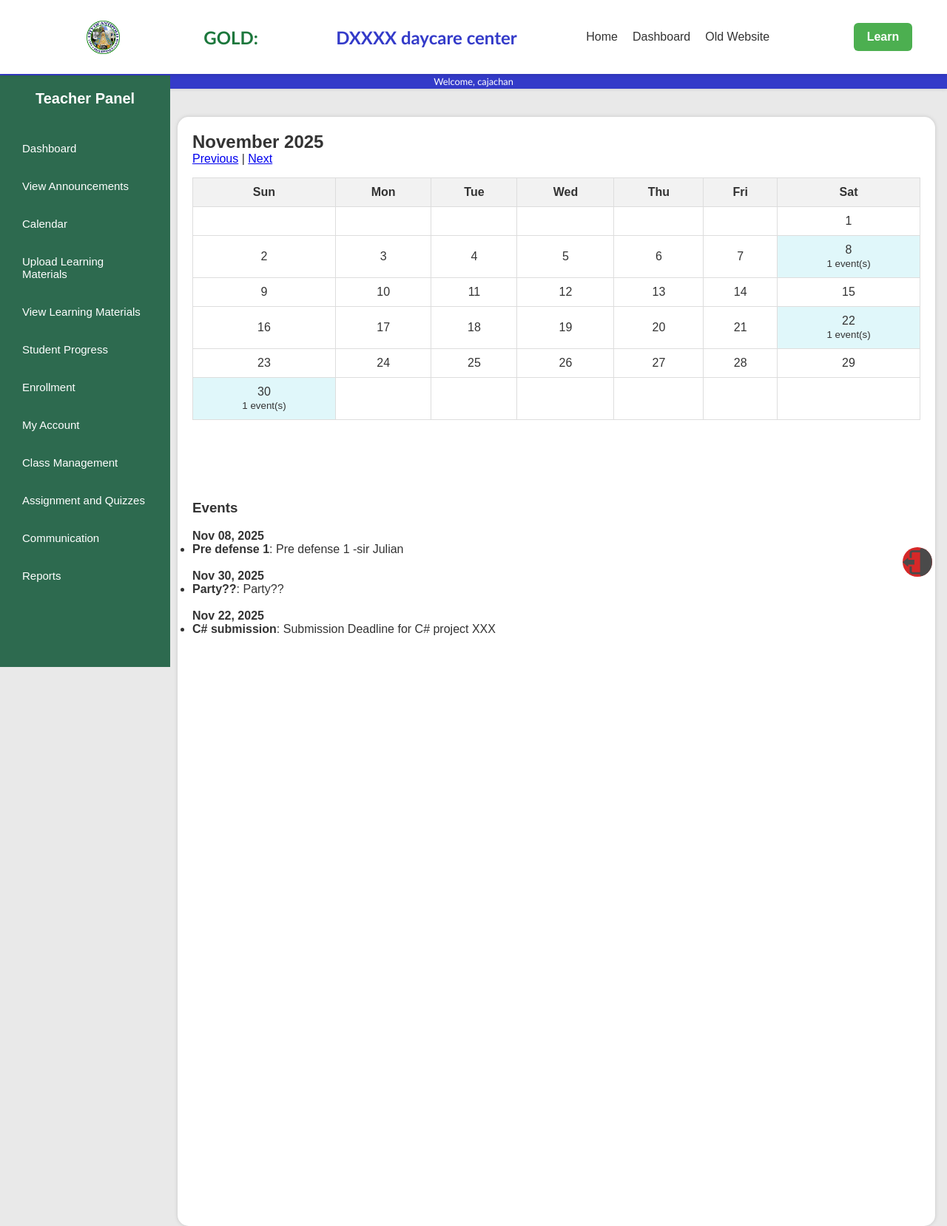
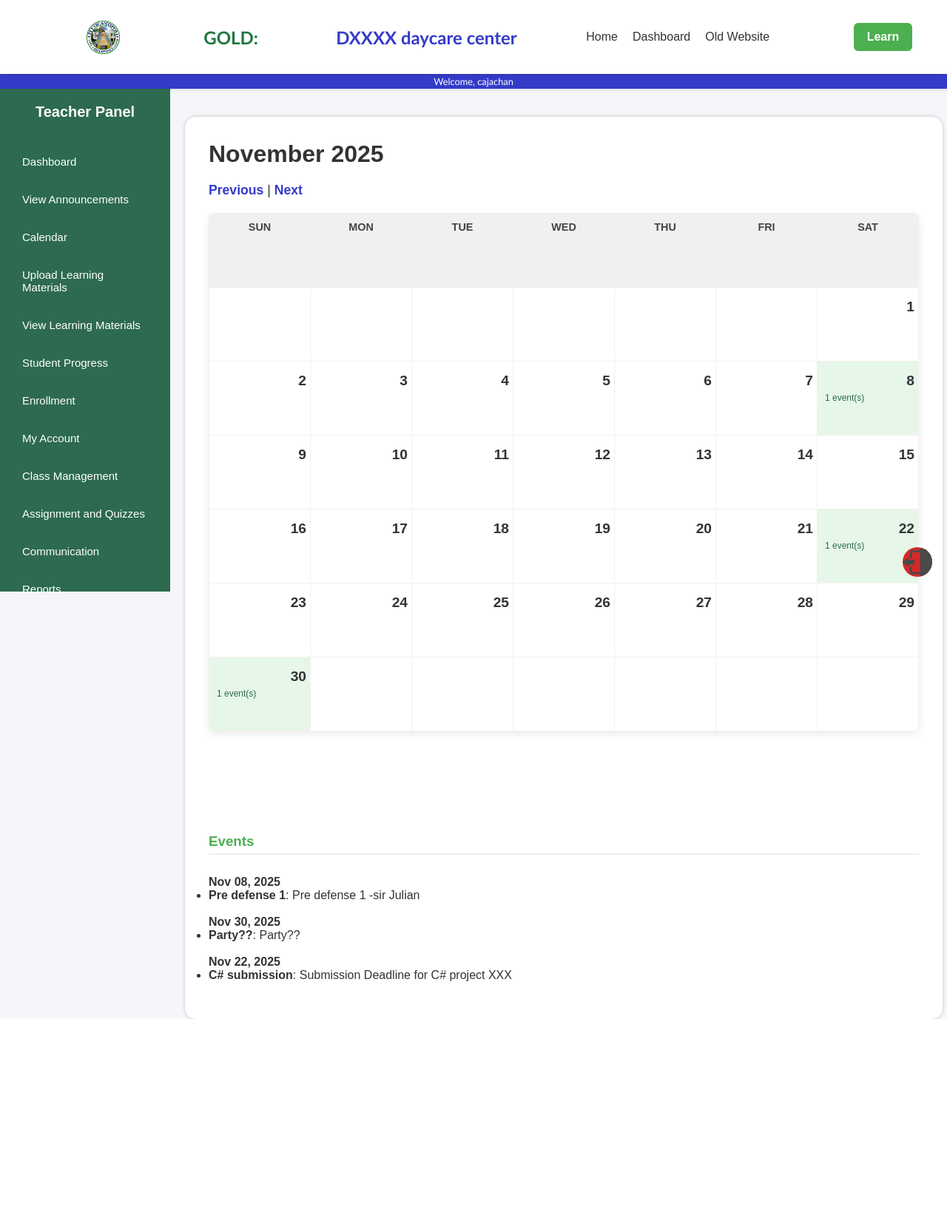
Before and after one commit to oquendopw0722/Itoyungfilenatatapusin, a PHP site: page /calendar2.php in a window 1280 px wide. Shown: the whole page at 74% size. After the commit the page ends 1378 px from the top, so only its background shows below. Run offline with PHP 8.4, Linux system fonts and the light colour scheme; a user stored in the database is signed in; data comes from the database, SQL or seed files in the repository.

Commit message:
update november 14 ver 4

```diff
--- a/calendar2.php
+++ b/calendar2.php
@@ -129,57 +129,250 @@
     <link rel="stylesheet" href="css/style1.css">
     <link rel="stylesheet" href="css2/dashboard.css">
     <style>
+        /* ---------------------------------------------------- */
+        /* 1. Sidebar and Layout Fixes (Based on previous conversation) */
+        /* ---------------------------------------------------- */
+        body {
+            background-color: #f4f6f9;
+            /* Light background for main content area */
+            font-family: 'Poppins', sans-serif;
+        }
+
+        /* Fix the sidebar position to start below the Topbar (100px + 20px = 120px) */
+        .sidebar {
+            position: fixed;
+            /* Ensure it stays in place */
+            top: 120px !important;
+            height: calc(100vh - 120px) !important;
+            overflow-y: auto !important;
+            overflow-x: hidden !important;
+            /* The width is assumed to be 230px from your style1.css */
+        }
+
+        /* Fix the main content area to start below the Topbar and next to the sidebar */
+        .Home_container {
+            /* Adjust margin-left to match sidebar width (230px) + some padding */
+            margin-left: 250px;
+            padding: 2rem;
+            /* Push content down to start below the sticky Topbar (120px + extra padding) */
+            min-height: 100vh;
+            /* Ensure container spans full viewport height */
+        }
+
+        .Home_content {
+            padding: 0;
+            margin: 0;
+        }
+
+
+        /* ---------------------------------------------------- */
+        /* 2. Calendar Component Styling */
+        /* ---------------------------------------------------- */
+
+        h2 {
+            margin-bottom: 20px;
+            font-size: 2rem;
+        }
+
+        h3 {
+            color: #4CAF50;
+            /* Green highlight color */
+            margin-top: 30px;
+            margin-bottom: 10px;
+            border-bottom: 2px solid #eee;
+            padding-bottom: 5px;
+        }
+
+        .navigation {
+            margin-bottom: 20px;
+            font-size: 1.1rem;
+        }
+
+        .navigation a {
+            color: #343bc9;
+            text-decoration: none;
+            font-weight: bold;
+            transition: color 0.2s;
+        }
+
+        .navigation a:hover {
+            color: #171d8a;
+        }
+
+        /* Calendar Table */
         .calendar {
             width: 100%;
             border-collapse: collapse;
+            table-layout: fixed;
+            /* Ensures uniform column width */
+            background-color: white;
+            box-shadow: 0 4px 12px rgba(0, 0, 0, 0.08);
+            border-radius: 8px;
+            overflow: hidden;
+            /* Helps with border-radius on table */
         }
 
         .calendar th,
         .calendar td {
-            padding: 10px;
-            border: 1px solid #ddd;
+            padding: 15px 5px;
+            height: 100px;
+            /* Set a minimum height for each day cell */
+            vertical-align: top;
+            text-align: right;
+            border: 1px solid #f0f0f0;
+            font-size: 1.2rem;
+            position: relative;
+        }
+
+        .calendar th {
+            background-color: #f0f0f0;
+            color: #444;
+            text-transform: uppercase;
+            font-size: 0.9rem;
+            padding: 10px 5px;
             text-align: center;
         }
 
-        .calendar th {
-            background-color: #f2f2f2;
+        /* Day Number Positioning */
+        .calendar td {
+            font-weight: bold;
+            color: #333;
         }
 
-        .event {
-            background-color: #e0f7fa;
+        /* Event Indicator */
+        .calendar td small {
+            display: block;
+            font-size: 0.75rem;
+            color: #2d6a4f;
+            /* Green */
+            font-weight: normal;
+            margin-top: 5px;
+            text-align: left;
+            padding-left: 5px;
         }
 
-        .navigation {
-            margin-bottom: 1rem;
+        .calendar .event {
+            background-color: #e6f7e9;
+            /* Very light green background for event days */
+            cursor: pointer;
         }
 
-        .event-form {
-            margin-top: 1rem;
+        .calendar .event:hover {
+            background-color: #d8f5dc;
         }
 
-        .sidebar {
-            margin-top: 102px;
-            margin-bottom: 100px;
-            overflow-y: scroll;
+        /* ---------------------------------------------------- */
+        /* 3. Event Form Styling (Add/Edit) */
+        /* ---------------------------------------------------- */
+        .event-form {
+            background: white;
+            padding: 25px;
+            border-radius: 8px;
+            box-shadow: 0 2px 8px rgba(0, 0, 0, 0.1);
+            max-width: 500px;
+            margin-bottom: 40px;
         }
 
-        .Home_container {
-            margin-left: 240px;
+        .event-form form {
+            display: flex;
+            flex-direction: column;
+            gap: 10px;
         }
 
-        .event-actions {
-            margin-left: 1rem;
+        .event-form label {
+            font-weight: 600;
+            color: #555;
+            margin-top: 5px;
         }
 
-        .Home_container {
-            margin-left: 240px;
-            height: 1500px;
+        .event-form input[type="date"],
+        .event-form input[type="text"],
+        .event-form textarea {
+            padding: 10px;
+            border: 1px solid #ccc;
+            border-radius: 4px;
         }
 
-        .sidebar {
-            margin-top: 102px;
-            margin-bottom: 100px;
-            overflow-y: scroll
+        .event-form button[type="submit"] {
+            background-color: #343bc9;
+            color: white;
+            border: none;
+            padding: 10px;
+            border-radius: 4px;
+            cursor: pointer;
+            font-weight: bold;
+            transition: background-color 0.2s;
+            margin-top: 15px;
+        }
+
+        .event-form button[type="submit"]:hover {
+            background-color: #171d8a;
+        }
+
+        .event-form a {
+            /* Cancel link */
+            display: block;
+            text-align: center;
+            margin-top: 10px;
+            color: #777;
+            text-decoration: none;
+        }
+
+
+        /* ---------------------------------------------------- */
+        /* 4. Event Details List Styling */
+        /* ---------------------------------------------------- */
+
+        .event-details-list {
+            background: white;
+            padding: 25px;
+            border-radius: 8px;
+            box-shadow: 0 2px 8px rgba(0, 0, 0, 0.1);
+        }
+
+        .event-details-list h4 {
+            color: #333;
+            font-size: 1.1rem;
+            margin-top: 20px;
+            padding-bottom: 5px;
+            border-bottom: 1px solid #ddd;
+        }
+
+        .event-details-list ul {
+            list-style: none;
+            padding: 0;
+            margin: 10px 0 20px 0;
+        }
+
+        .event-details-list li {
+            padding: 10px 0;
+            border-bottom: 1px dashed #eee;
+        }
+
+        .event-details-list li:last-child {
+            border-bottom: none;
+        }
+
+        .event-details-list strong {
+            color: #343bc9;
+            display: block;
+            margin-bottom: 3px;
+        }
+
+        .event-actions button {
+            background-color: #f0f0f0;
+            color: #333;
+            border: 1px solid #ccc;
+            padding: 5px 10px;
+            border-radius: 4px;
+            cursor: pointer;
+            transition: background-color 0.2s;
+            font-size: 0.9rem;
+            margin-right: 5px;
+        }
+
+        .event-actions button:hover {
+            background-color: #ddd;
         }
     </style>
     <script>
```
Also changed, not shown: announcements_feed2.php (+12 -5 lines).
